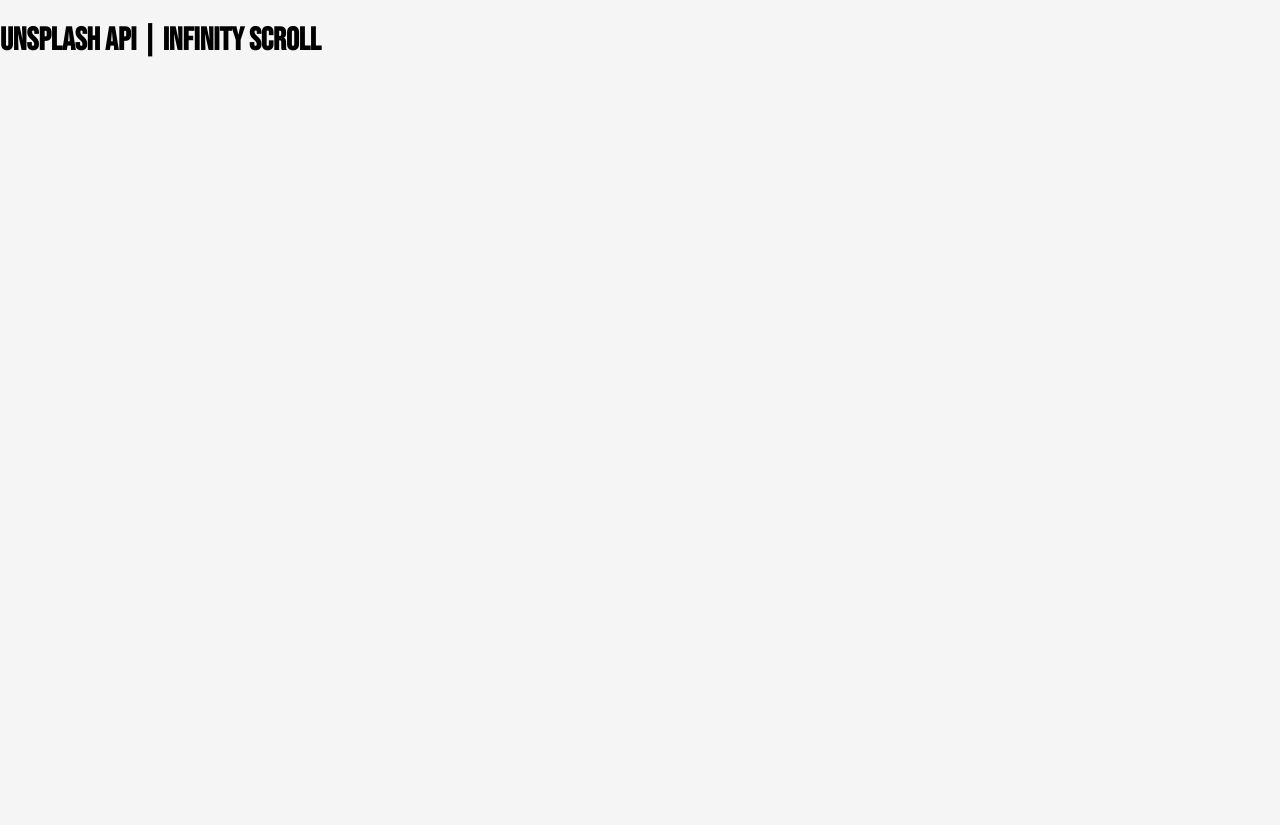
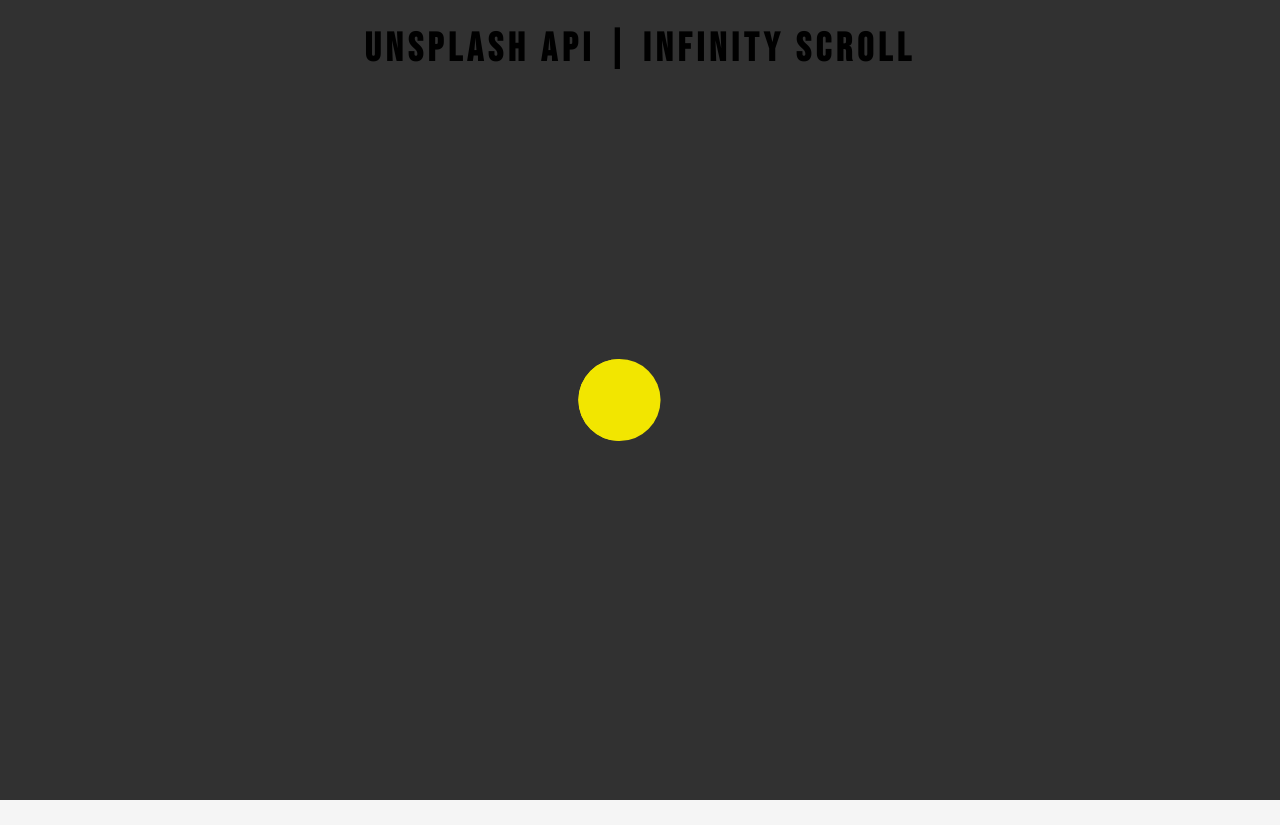
Before and after one commit to alaa140101/InfinityScroll, a plain HTML site: page index.html in a window 1280 px wide. Drawn offline with Linux system fonts and the light colour scheme.

Commit message:
Centering Elements On The Page

```diff
--- a/index.html
+++ b/index.html
@@ -11,6 +11,10 @@
 <body>
   <!-- Title -->
   <h1>Unsplash API | Infinity Scroll</h1>
+  <!-- Loader -->
+  <div class="loader" id="loader">
+    <img src="loader.svg" alt="">
+  </div>
   <!-- Script -->
   <script src="script.js"></script>
 </body>
--- a/style.css
+++ b/style.css
@@ -10,3 +10,28 @@ body {
   font-family: 'Bebas Neue', sans-serif;
   background: whitesmoke;
 }
+
+h1 {
+  text-align: center;
+  margin-top: 25px;
+  margin-bottom: 15px;
+  font-size: 2.5rem;
+  letter-spacing: 5px;
+}
+
+/* Loader */
+.loader {
+  position: fixed;
+  top: 0;
+  bottom: 0;
+  left: 0;
+  right: 0;
+  background: rgba(0, 0, 0, 0.8);
+}
+
+.loader img {
+  position: fixed;
+  top: 50%;
+  left: 50%;
+  transform: translate(-50%, -50%);
+}
```
Also changed, not shown: loader.svg (renamed from Bean Eater-1s-137px.svg).
